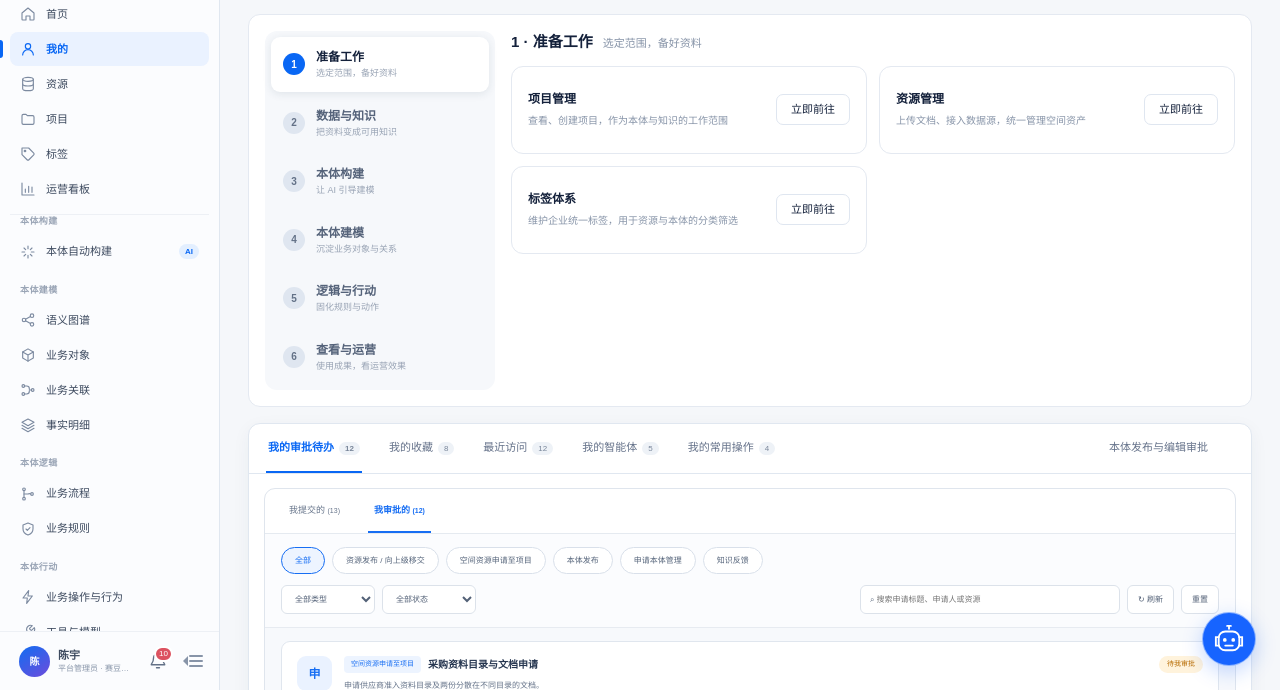
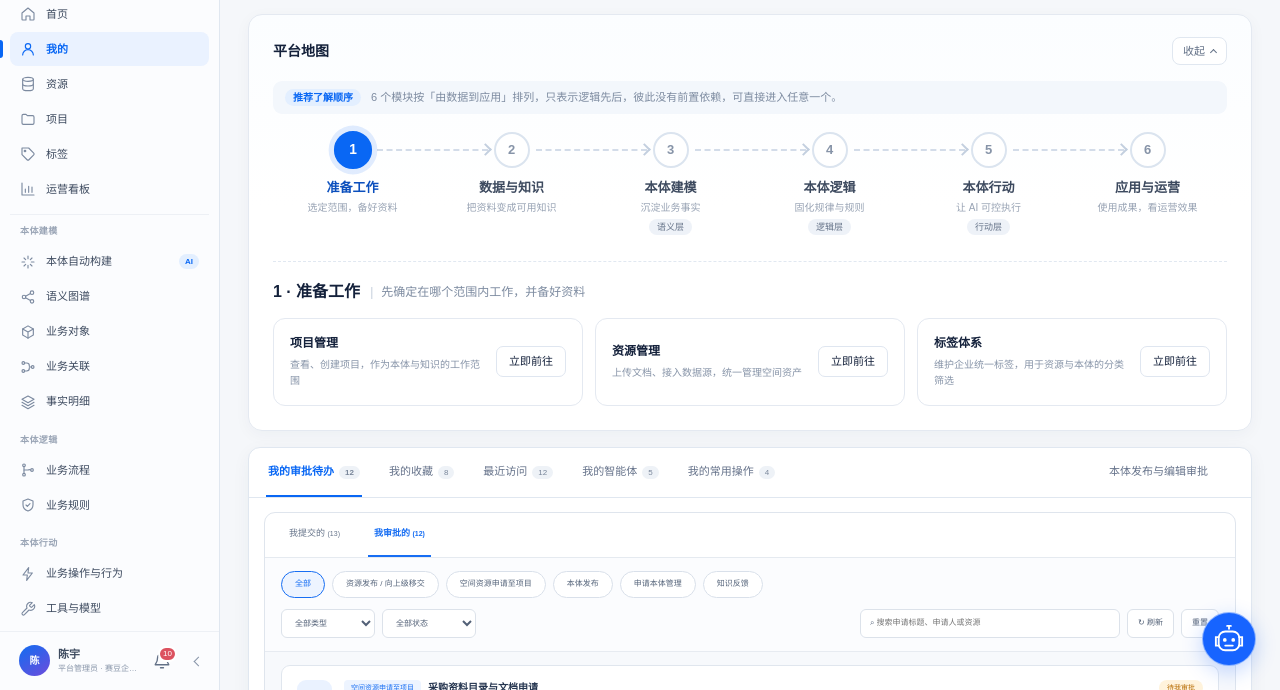
Before and after one commit to JavisGO/knora-prototype, a plain HTML site: page portal-mine.html in a window 1280 px wide. Shown: the part 110-800 px from the top of the page. Drawn offline with Linux system fonts and the light colour scheme.

Commit message:
平台地图改为横向六步并支持收起；本体自动构建并入本体建模
- 平台地图：横向六步（准备工作/数据与知识/本体建模/本体逻辑/本体行动/应用与运营），标注语义层/逻辑层/行动层
- 步骤仅表示推荐顺序，无前置依赖：虚线箭头 + 说明条
- 地图可收起，状态记忆
- 侧栏：本体自动构建并入本体建模；收起按钮改小箭头；调整分类间距

Co-Authored-By: Claude Sonnet 5.5 <noreply@anthropic.com>

```diff
--- a/assets/platform-map.css
+++ b/assets/platform-map.css
@@ -1,98 +1,157 @@
 .pm-pane {
+  margin-bottom: 16px;
+  padding: 22px 24px 24px;
+  border: 1px solid #e4e9f1;
+  border-radius: 14px;
+  background: linear-gradient(180deg, #fbfdff 0%, #fff 46%);
+  box-shadow: 0 4px 16px #2236530a;
+}
+
+/* 横向步骤条 */
+.pm-stepper {
+  position: relative;
   display: grid;
-  grid-template-columns: 230px minmax(0, 1fr);
-  gap: 16px;
-  margin-bottom: 16px;
-  padding: 16px;
-  border: 1px solid #e4e9f1;
-  border-radius: 12px;
-  background: #fff;
-}
-.pm-steps {
-  display: flex;
-  flex-direction: column;
-  gap: 4px;
-  padding: 6px;
-  border-radius: 12px;
-  background: #f6f8fb;
+  grid-template-columns: repeat(6, minmax(0, 1fr));
 }
 .pm-step {
   position: relative;
   display: flex;
+  flex-direction: column;
   align-items: center;
-  gap: 11px;
-  padding: 11px 12px;
+  gap: 10px;
+  padding: 0 6px 4px;
   border: 0;
-  border-radius: 9px;
   background: transparent;
-  color: #55637a;
-  text-align: left;
+  color: #637187;
+  text-align: center;
   cursor: pointer;
-  transition: background 0.15s ease;
 }
-.pm-step:hover {
-  background: #eef2f8;
+/* 连线：每步向右连到下一步的圆点 */
+.pm-step:not(:last-child):after {
+  position: absolute;
+  top: 17px;
+  left: calc(50% + 24px);
+  right: calc(-50% + 24px);
+  height: 0;
+  border-top: 2px dashed #d3dce9;
+  content: "";
 }
-.pm-step.active {
-  background: #fff;
-  color: #14213b;
-  box-shadow: 0 2px 8px #2236531a;
+.pm-step:not(:last-child):before {
+  position: absolute;
+  top: 13px;
+  right: calc(-50% + 22px);
+  z-index: 1;
+  width: 7px;
+  height: 7px;
+  border-top: 2px solid #c3cfdf;
+  border-right: 2px solid #c3cfdf;
+  transform: rotate(45deg);
+  content: "";
 }
-.pm-step > i {
-  width: 22px;
-  height: 22px;
-  flex: 0 0 22px;
+.pm-dot {
+  position: relative;
+  z-index: 1;
+  width: 36px;
+  height: 36px;
   display: grid;
   place-items: center;
+  border: 2px solid #dbe4ef;
   border-radius: 50%;
-  background: #dfe6f0;
-  color: #637187;
-  font-size: 10px;
+  background: #fff;
+  color: #8794a8;
+  font-size: 13px;
+  font-weight: 700;
+  transition: all 0.2s ease;
+}
+.pm-dot i {
   font-style: normal;
-  font-weight: 700;
 }
-.pm-step.active > i {
+.pm-step:hover .pm-dot {
+  border-color: #9cc3fb;
+  color: #0967f4;
+}
+.pm-step.active .pm-dot {
+  border-color: #0967f4;
   background: #0967f4;
   color: #fff;
+  box-shadow: 0 0 0 5px #0967f41f;
+  transform: scale(1.06);
 }
-.pm-step span {
-  min-width: 0;
-  flex: 1;
+.pm-step-text {
+  display: flex;
+  flex-direction: column;
+  align-items: center;
+  gap: 2px;
 }
-.pm-step b {
-  display: block;
-  font-size: 12px;
+.pm-step-text b {
+  font-size: 13px;
+  color: #3d4a5f;
 }
-.pm-step small {
-  display: block;
-  margin-top: 1px;
+.pm-step.active .pm-step-text b {
+  color: #0b4fbd;
+}
+.pm-step-text small {
   color: #98a3b4;
+  font-size: 10px;
+}
+.pm-step-text em {
+  margin-top: 2px;
+  padding: 0 8px;
+  border-radius: 9px;
+  background: #eef2f8;
+  color: #637187;
   font-size: 9px;
+  font-style: normal;
+  line-height: 16px;
 }
-.pm-step em {
-  padding: 0 6px;
-  border-radius: 8px;
+.pm-step.active .pm-step-text em {
   background: #e3efff;
   color: #0967f4;
-  font-size: 9px;
-  font-style: normal;
 }
-.pm-panel {
-  min-width: 0;
+.pm-step-text em:empty {
+  display: none;
+}
+
+/* 步骤内容 */
+.pm-body {
+  margin-top: 22px;
+  padding-top: 18px;
+  border-top: 1px dashed #e1e8f1;
 }
 .pm-head {
   display: flex;
-  align-items: baseline;
+  align-items: center;
+  flex-wrap: wrap;
   gap: 10px;
-  margin-bottom: 12px;
+  margin-bottom: 14px;
 }
-.pm-head b {
-  font-size: 15px;
+.pm-head-main {
+  display: flex;
+  align-items: center;
+  gap: 8px;
+}
+.pm-head-main b {
   color: #14213b;
+  font-size: 16px;
 }
-.pm-head span {
-  color: #8794a8;
-  font-size: 11px;
+.pm-layer {
+  padding: 1px 9px;
+  border-radius: 9px;
+  background: #e3efff;
+  color: #0967f4;
+  font-size: 10px;
+  font-style: normal;
+  font-weight: 600;
+  line-height: 18px;
+}
+.pm-ask {
+  color: #7d8ba0;
+  font-size: 12px;
+}
+.pm-ask:before {
+  margin-right: 8px;
+  color: #c3cddb;
+  content: "|";
 }
 .pm-proj {
   padding: 1px 7px;
@@ -103,9 +162,12 @@
   font-style: normal;
   font-weight: 500;
 }
+.pm-head > .pm-proj {
+  margin-left: auto;
+}
 .pm-grid {
   display: grid;
-  grid-template-columns: repeat(2, minmax(0, 1fr));
+  grid-template-columns: repeat(3, minmax(0, 1fr));
   gap: 12px;
 }
 .pm-card {
@@ -117,11 +179,12 @@
   border: 1px solid #e4e9f1;
   border-radius: 12px;
   background: #fff;
-  transition: border-color 0.15s ease, box-shadow 0.15s ease;
+  transition: border-color 0.15s ease, box-shadow 0.15s ease, transform 0.15s ease;
 }
 .pm-card:hover {
   border-color: #a9c8f8;
-  box-shadow: 0 6px 18px #23416f14;
+  box-shadow: 0 8px 20px #23416f14;
+  transform: translateY(-1px);
 }
 .pm-card-main {
   min-width: 0;
@@ -130,9 +193,10 @@
 .pm-card-main b {
   display: flex;
   align-items: center;
+  flex-wrap: wrap;
   gap: 6px;
+  color: #14213b;
   font-size: 12px;
-  color: #14213b;
 }
 .pm-card-main b em {
   padding: 0 6px;
@@ -151,7 +215,7 @@
 }
 .pm-go {
   flex: 0 0 auto;
-  padding: 6px 14px;
+  padding: 6px 12px;
   border: 1px solid #dfe6f0;
   border-radius: 7px;
   background: #fff;
@@ -162,21 +226,8 @@
 }
 .pm-go:hover {
   border-color: #0967f4;
-  color: #0967f4;
-}
-.pm-empty {
-  padding: 60px 0;
-  color: #98a3b4;
-  text-align: center;
-  font-size: 11px;
-}
-@media (max-width: 1100px) {
-  .pm-pane {
-    grid-template-columns: 1fr;
-  }
-  .pm-grid {
-    grid-template-columns: 1fr;
-  }
+  background: #0967f4;
+  color: #fff;
 }
 
 /* 「本体发布与编辑审批」入口：标签栏右端 */
@@ -190,3 +241,105 @@
   padding: 0 12px;
   font-size: 11px;
 }
+
+@media (max-width: 1200px) {
+  .pm-grid {
+    grid-template-columns: repeat(2, minmax(0, 1fr));
+  }
+}
+@media (max-width: 900px) {
+  .pm-stepper {
+    grid-template-columns: repeat(3, minmax(0, 1fr));
+    row-gap: 16px;
+  }
+  .pm-step:after {
+    display: none;
+  }
+  .pm-grid {
+    grid-template-columns: 1fr;
+  }
+}
+
+/* 顺序说明 */
+.pm-note {
+  display: flex;
+  align-items: center;
+  gap: 10px;
+  margin-bottom: 18px;
+  padding: 8px 12px;
+  border-radius: 9px;
+  background: #f3f7fc;
+  color: #7d8ba0;
+  font-size: 11px;
+}
+.pm-note b {
+  flex: 0 0 auto;
+  padding: 1px 8px;
+  border-radius: 9px;
+  background: #e3efff;
+  color: #0967f4;
+  font-size: 10px;
+}
+
+/* 收起 / 展开 */
+.pm-bar {
+  display: flex;
+  align-items: center;
+  justify-content: space-between;
+  margin-bottom: 16px;
+}
+.pm-bar-title {
+  display: flex;
+  align-items: baseline;
+  gap: 12px;
+}
+.pm-bar-title b {
+  color: #14213b;
+  font-size: 14px;
+}
+.pm-bar-title span {
+  color: #98a3b4;
+  font-size: 11px;
+}
+.pm-fold {
+  display: inline-flex;
+  align-items: center;
+  gap: 6px;
+  height: 28px;
+  padding: 0 10px;
+  border: 1px solid #e0e7f0;
+  border-radius: 8px;
+  background: #fff;
+  color: #637187;
+  font-size: 11px;
+  cursor: pointer;
+  transition: 0.15s;
+}
+.pm-fold:hover {
+  border-color: #9cc3fb;
+  color: #0967f4;
+}
+.pm-fold i {
+  width: 5px;
+  height: 5px;
+  margin-top: 2px;
+  border-top: 1.6px solid currentColor;
+  border-left: 1.6px solid currentColor;
+  transform: rotate(45deg);
+  transition: transform 0.18s ease;
+}
+.pm-fold[aria-expanded="false"] i {
+  margin-top: -2px;
+  transform: rotate(225deg);
+}
+.pm-pane.folded {
+  padding-top: 14px;
+  padding-bottom: 14px;
+  cursor: pointer;
+}
+.pm-pane.folded .pm-bar {
+  margin-bottom: 0;
+}
+.pm-pane.folded:hover {
+  border-color: #cfe0fb;
+}
--- a/assets/platform-map.js
+++ b/assets/platform-map.js
@@ -1,11 +1,13 @@
 (function () {
   "use strict";
-  /* 「我的」页 · 平台地图：按做事顺序列出六步，每步下是可直达的功能入口。 */
+  /* 「我的」页 · 平台地图：横向六步流程，每步下是可直达的功能入口。
+     步骤与侧栏分类对应；本体三层（语义 / 逻辑 / 行动）口径取自《Ontology 本体培训》。 */
   var KB = "knowledge-base-management.html?module=";
   var STEPS = [
     {
       title: "准备工作",
       desc: "选定范围，备好资料",
+      ask: "先确定在哪个范围内工作，并备好资料",
       cards: [
         { name: "项目管理", text: "查看、创建项目，作为本体与知识的工作范围", href: "portal-projects.html" },
         { name: "资源管理", text: "上传文档、接入数据源，统一管理空间资产", href: "portal-resources.html" },
@@ -15,6 +17,7 @@
     {
       title: "数据与知识",
       desc: "把资料变成可用知识",
+      ask: "数据从哪里来，知识怎么沉淀",
       project: true,
       cards: [
         { name: "数据集", text: "管理数据表、特征集与业务数据视图", href: KB + "dataset" },
@@ -22,18 +25,13 @@
       ],
     },
     {
-      title: "本体构建",
-      desc: "让 AI 引导建模",
+      title: "本体建模",
+      layer: "语义层",
+      desc: "沉淀业务事实",
+      ask: "发生了什么，何时何地，处于什么状态",
       project: true,
       cards: [
         { name: "本体自动构建", text: "上传资料，由 AI 对话引导生成业务对象、关联与规则", href: KB + "aigo", tag: "AI" },
-      ],
-    },
-    {
-      title: "本体建模",
-      desc: "沉淀业务对象与关系",
-      project: true,
-      cards: [
         { name: "语义图谱", text: "以图的方式查看项目内业务对象与业务关联", href: KB + "graph" },
         { name: "业务对象", text: "定义核心业务概念、属性及数据映射", href: KB + "entity" },
         { name: "业务关联", text: "定义业务对象之间可复用的语义关系与约束", href: KB + "relation" },
@@ -41,19 +39,31 @@
       ],
     },
     {
-      title: "逻辑与行动",
-      desc: "固化规则与动作",
+      title: "本体逻辑",
+      layer: "逻辑层",
+      desc: "固化规律与规则",
+      ask: "遵循什么规则，为什么如此",
       project: true,
       cards: [
-        { name: "业务流程", text: "编排业务过程与环节", href: KB + "flow" },
-        { name: "业务规则", text: "配置判断规则与校验逻辑", href: KB + "rule" },
+        { name: "业务流程", text: "编排业务过程、环节与流转", href: KB + "flow" },
+        { name: "业务规则", text: "配置判断规则、条件与校验逻辑", href: KB + "rule" },
+      ],
+    },
+    {
+      title: "本体行动",
+      layer: "行动层",
+      desc: "让 AI 可控执行",
+      ask: "如何触发，如何执行",
+      project: true,
+      cards: [
         { name: "业务操作与行为", text: "设计可执行的 Action，需要时进入审批链", href: KB + "action" },
         { name: "工具与模型", text: "接入工具、MCP 与模型能力", href: KB + "tool" },
       ],
     },
     {
-      title: "查看与运营",
+      title: "应用与运营",
       desc: "使用成果，看运营效果",
+      ask: "成果怎么使用，效果怎么样",
       cards: [
         { name: "实体看板", text: "检索业务实体，或直接运行已授权的 Action", href: "entity-dashboard.html", project: true },
         { name: "图析", text: "图谱探索与关系分析", href: "graph-analysis.html", project: true },
@@ -63,6 +73,14 @@
   ];
 
   var current = 0;
+  var FOLD_KEY = "knora:platform-map-folded";
+  function isFolded() {
+    try {
+      return localStorage.getItem(FOLD_KEY) === "1";
+    } catch (e) {
+      return false;
+    }
+  }
 
   function cardHtml(c, stepProject) {
     var inProject = stepProject || c.project;
@@ -79,66 +97,77 @@
     );
   }
 
-  function body() {
-    var q = "";
-    var steps = STEPS.map(function (s, i) {
-      var n = s.cards.filter(function (c) {
-        return !q || (c.name + c.text).toLowerCase().indexOf(q) > -1;
-      }).length;
+  function stepperHtml() {
     return (
-        '<button type="button" class="pm-step' +
-        (i === current ? " active" : "") +
+      '<div class="pm-note"><b>推荐了解顺序</b><span>6 个模块按「由数据到应用」排列，只表示逻辑先后，彼此没有前置依赖，可直接进入任意一个。</span></div>' +
+      '<div class="pm-stepper" role="tablist">' +
+      STEPS.map(function (s, i) {
+        var cls = i === current ? " active" : "";
+        return (
+          '<button type="button" role="tab" class="pm-step' +
+          cls +
           '" data-pm-step="' +
           i +
-        '"><i>' +
+          '" aria-selected="' +
+          (i === current ? "true" : "false") +
+          '"><span class="pm-dot"><i>' +
           (i + 1) +
-        "</i><span><b>" +
+          "</i></span>" +
+          '<span class="pm-step-text"><b>' +
           s.title +
           "</b><small>" +
           s.desc +
-        "</small></span>" +
-        (q ? "<em>" + n + "</em>" : "") +
-        "</button>"
+          "</small>" +
+          (s.layer ? "<em>" + s.layer + "</em>" : "") +
+          "</span></button>"
         );
-    }).join("");
-    var list = q
-      ? STEPS.reduce(function (all, s) {
-          return all.concat(
-            s.cards
-              .filter(function (c) {
-                return (c.name + c.text).toLowerCase().indexOf(q) > -1;
-              })
-              .map(function (c) {
-                return cardHtml(c, s.project);
-              }),
-          );
-        }, [])
-      : STEPS[current].cards.map(function (c) {
-          return cardHtml(c, STEPS[current].project);
-        });
-    var head = q
-      ? '<div class="pm-head"><b>搜索结果</b><span>共 ' + list.length + " 项</span></div>"
-      : '<div class="pm-head"><b>' +
-        (current + 1) +
-        " · " +
-        STEPS[current].title +
-        "</b><span>" +
-        STEPS[current].desc +
-        "</span>" +
-        (STEPS[current].project ? '<i class="pm-proj">进入后顶部可切换项目</i>' : "") +
-        "</div>";
-    return (
-      '<div class="pm-steps">' +
-      steps +
-      '</div><div class="pm-panel">' +
-      head +
-      (list.length ? '<div class="pm-grid">' + list.join("") + "</div>" : '<div class="pm-empty">没有匹配的功能入口</div>') +
+      }).join("") +
       "</div>"
     );
   }
 
+  function barHtml(folded) {
+    return (
+      '<div class="pm-bar"><div class="pm-bar-title"><b>平台地图</b><span>' +
+      (folded ? "按「由数据到应用」的顺序，找到要做的事" : "") +
+      '</span></div><button type="button" class="pm-fold" data-pm-fold aria-expanded="' +
+      (folded ? "false" : "true") +
+      '"><span>' +
+      (folded ? "展开" : "收起") +
+      '</span><i></i></button></div>'
+    );
+  }
+
+  function body() {
+    var s = STEPS[current];
+    return (
+      barHtml(false) +
+      '<div class="pm-content">' +
+      stepperHtml() +
+      '<div class="pm-body"><div class="pm-head"><div class="pm-head-main"><b>' +
+      (current + 1) +
+      " · " +
+      s.title +
+      "</b>" +
+      (s.layer ? '<em class="pm-layer">' + s.layer + "</em>" : "") +
+      '</div><span class="pm-ask">' +
+      s.ask +
+      "</span>" +
+      (s.project ? '<i class="pm-proj">进入后顶部可切换项目</i>' : "") +
+      '</div><div class="pm-grid">' +
+      s.cards
+        .map(function (c) {
+          return cardHtml(c, s.project);
+        })
+        .join("") +
+      "</div></div></div>"
+    );
+  }
+
   function render(pane) {
-    pane.innerHTML = body();
+    var folded = isFolded();
+    pane.classList.toggle("folded", folded);
+    pane.innerHTML = folded ? barHtml(true) : body();
   }
 
   function mount() {
@@ -157,6 +186,13 @@
     wb.parentNode.insertBefore(pane, wb);
     render(pane);
     pane.addEventListener("click", function (e) {
+      if (e.target.closest("[data-pm-fold]") || (isFolded() && e.target.closest(".pm-bar"))) {
+        try {
+          localStorage.setItem(FOLD_KEY, isFolded() ? "0" : "1");
+        } catch (err) {}
+        render(pane);
+        return;
+      }
       var s = e.target.closest("[data-pm-step]");
       if (!s) return;
       current = Number(s.dataset.pmStep);
--- a/assets/unified-nav.css
+++ b/assets/unified-nav.css
@@ -507,3 +507,39 @@ body.sidebar-is-collapsed .shell {
 .unified-nav .un-pinned .un-divider {
   margin: 8px 0 0;
 }
+
+/* 固定区下方第一个分类与上面拉开距离 */
+.unified-nav .un-pinned + .un-group .un-cap {
+  padding-top: 24px;
+}
+
+/* 收起按钮：小箭头 */
+.unified-nav .un-dock .sidebar-collapse-trigger,
+.unified-nav .un-dock .ontology-sidebar-toggle {
+  position: relative;
+  flex: 0 0 26px;
+  width: 26px;
+  height: 26px;
+}
+.unified-nav .un-dock .sidebar-collapse-trigger > *,
+.unified-nav .un-dock .ontology-sidebar-toggle > * {
+  display: none !important;
+}
+.unified-nav .un-dock .sidebar-collapse-trigger:before,
+.unified-nav .un-dock .ontology-sidebar-toggle:before {
+  position: absolute;
+  left: 50%;
+  top: 50%;
+  width: 6px;
+  height: 6px;
+  margin: -3px 0 0 -1px;
+  border-left: 1.8px solid currentColor;
+  border-bottom: 1.8px solid currentColor;
+  transform: rotate(45deg);
+  content: "";
+}
+:is(body.sidebar-is-collapsed, .app.ontology-sidebar-collapsed) .unified-nav .un-dock .sidebar-collapse-trigger:before,
+:is(body.sidebar-is-collapsed, .app.ontology-sidebar-collapsed) .unified-nav .un-dock .ontology-sidebar-toggle:before {
+  margin-left: -5px;
+  transform: rotate(-135deg);
+}
--- a/assets/unified-nav.js
+++ b/assets/unified-nav.js
@@ -67,12 +67,9 @@
      module：本体管理页内的模块 key；href：独立页面。 */
   var projectGroups = [
     {
-      title: "本体构建",
-      items: [{ module: "aigo", label: "本体自动构建", icon: "spark", badge: "AI" }],
-    },
-    {
       title: "本体建模",
       items: [
+        { module: "aigo", label: "本体自动构建", icon: "spark", badge: "AI" },
         { module: "graph", label: "语义图谱", icon: "network" },
         { module: "entity", label: "业务对象", icon: "build" },
         { module: "relation", label: "业务关联", icon: "weave" },
```
Also changed, not shown: entity-dashboard.html (+1 -1 lines), graph-analysis.html (+1 -1 lines), jinglun.html (+1 -1 lines), knowledge-base-management.html (+1 -1 lines), operations-dashboard.html (+1 -1 lines), portal-document-detail.html (+1 -1 lines), portal-home.html (+1 -1 lines), portal-mine.html (+3 -3 lines), portal-projects.html (+1 -1 lines), portal-resources.html (+1 -1 lines), portal-shortcuts.html (+1 -1 lines), portal-tags.html (+1 -1 lines), 行业本体模板.html (+1 -1 lines). Lines whose indentation alone changed are shown as unchanged.
